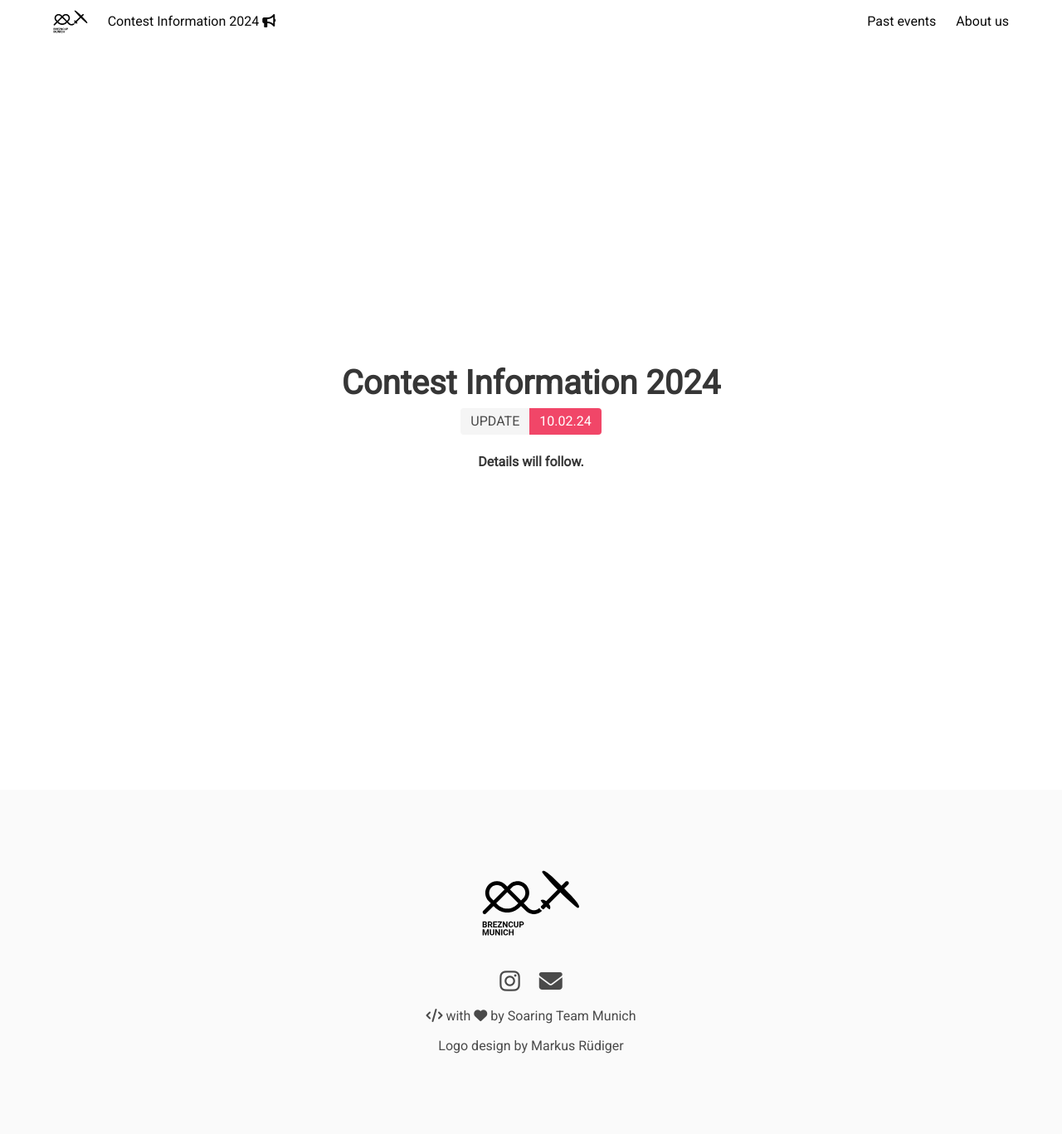
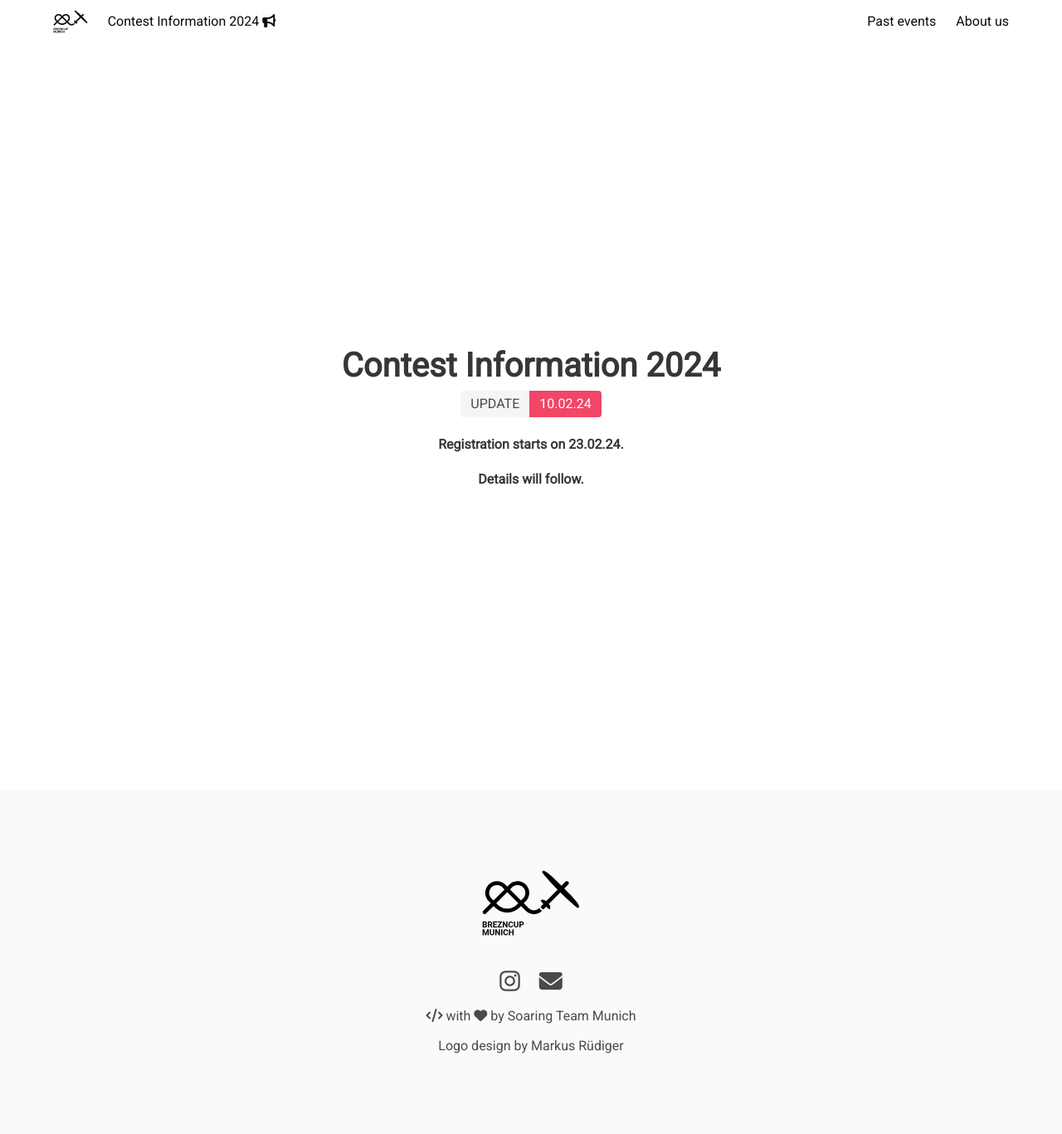
Before and after one commit to leonwenning/brezncup-munich, a Jekyll site: the page built from contest_info_2024.html, in a window 1280 px wide. Shown: the whole page at 83% size. Built offline with Jekyll 4.4.1, drawn with Linux system fonts in a browser that asks for light colours; nearby versions of some CDN libraries.

Commit message:
Update registration button

```diff
--- a/contest_info_2024.html
+++ b/contest_info_2024.html
@@ -11,6 +11,7 @@ title: Contest Information
                 <span class="tag">UPDATE</span>
                 <span class="tag is-danger">10.02.24</span>
             </div>
+            <h1 class="title is-6 has-text-centered"><p>Registration starts on 23.02.24.</p></h1>
             <h1 class="title is-6 has-text-centered"><p>Details will follow.</p></h1>
         </div>
     </div>
--- a/index.html
+++ b/index.html
@@ -23,6 +23,7 @@ title: Brezncup Munich
           <h1 class="title is-4 has-text-white">2<sup>nd</sup> Brezncup Munich</h1>
           <h1 class="subtitle is-4 has-text-white">04.05.24 - 05.05.24</h1>
           <h1 class="title is-6 has-text-weight-bold mt-0 has-text-white">German F3K Championship | FAI F3K World Cup | F3K Eurocontest Tour</h1>
+          <button class="button" title="Registration" disabled>Registration starts on 23.02.24</button>
           <div class="container has-text-white">
             <p class="is-size-3">
               <i class="fa-solid fa-quote-left"></i>
```
